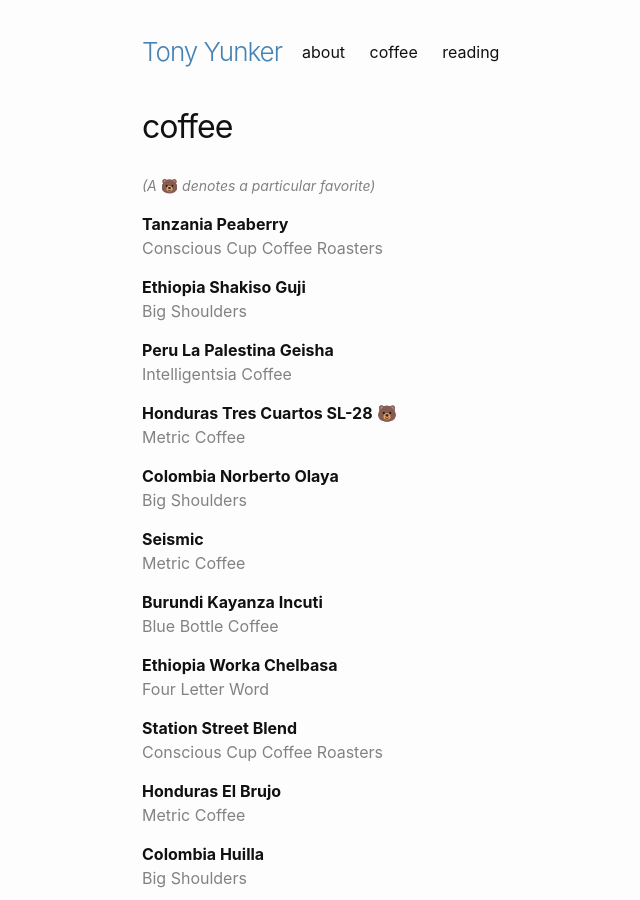
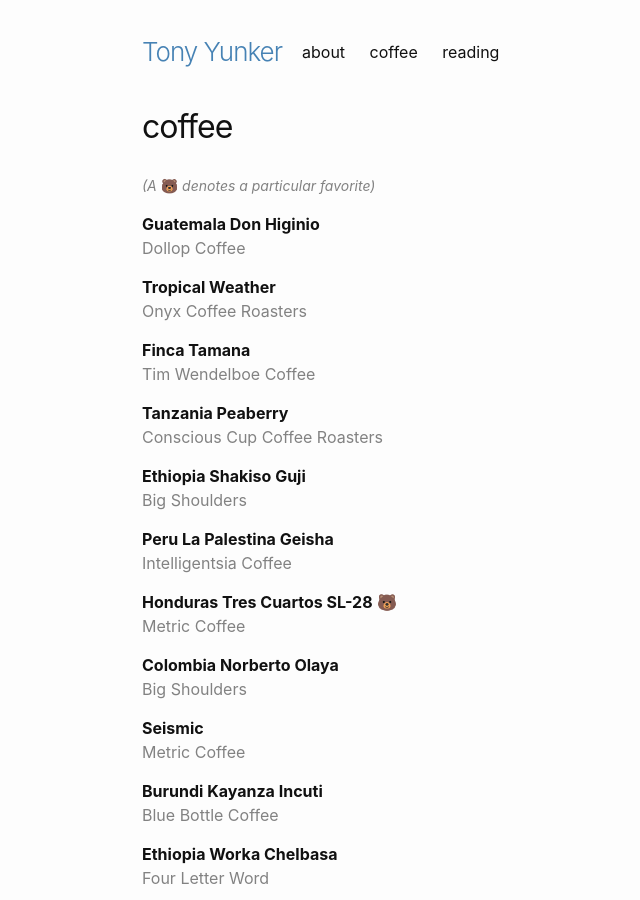
Before and after one commit to ayunker/ayunker.github.io, a Jekyll site: the page built from logs/coffee.md, in a window 1280 px wide and 900 px high. Shown: the whole window, without its empty margins (128-768 px from the left). Built offline with Jekyll 4.4.1, drawn with Linux system fonts in a browser that asks for light colours.

Commit message:
UPDATE coffee and book lists

```diff
--- a/logs/coffee.md
+++ b/logs/coffee.md
@@ -8,6 +8,15 @@
   🐻
   <em>denotes a particular favorite)</em>
 </span>
+
+**Guatemala Don Higinio**\\
+<span class="grey-text">Dollop Coffee</span>
+
+**Tropical Weather**\\
+<span class="grey-text">Onyx Coffee Roasters</span>
+
+**Finca Tamana**\\
+<span class="grey-text">Tim Wendelboe Coffee</span>
 
 **Tanzania Peaberry**\\
 <span class="grey-text">Conscious Cup Coffee Roasters</span>
```
Also changed, not shown: logs/reading.md (+3 -0 lines).
